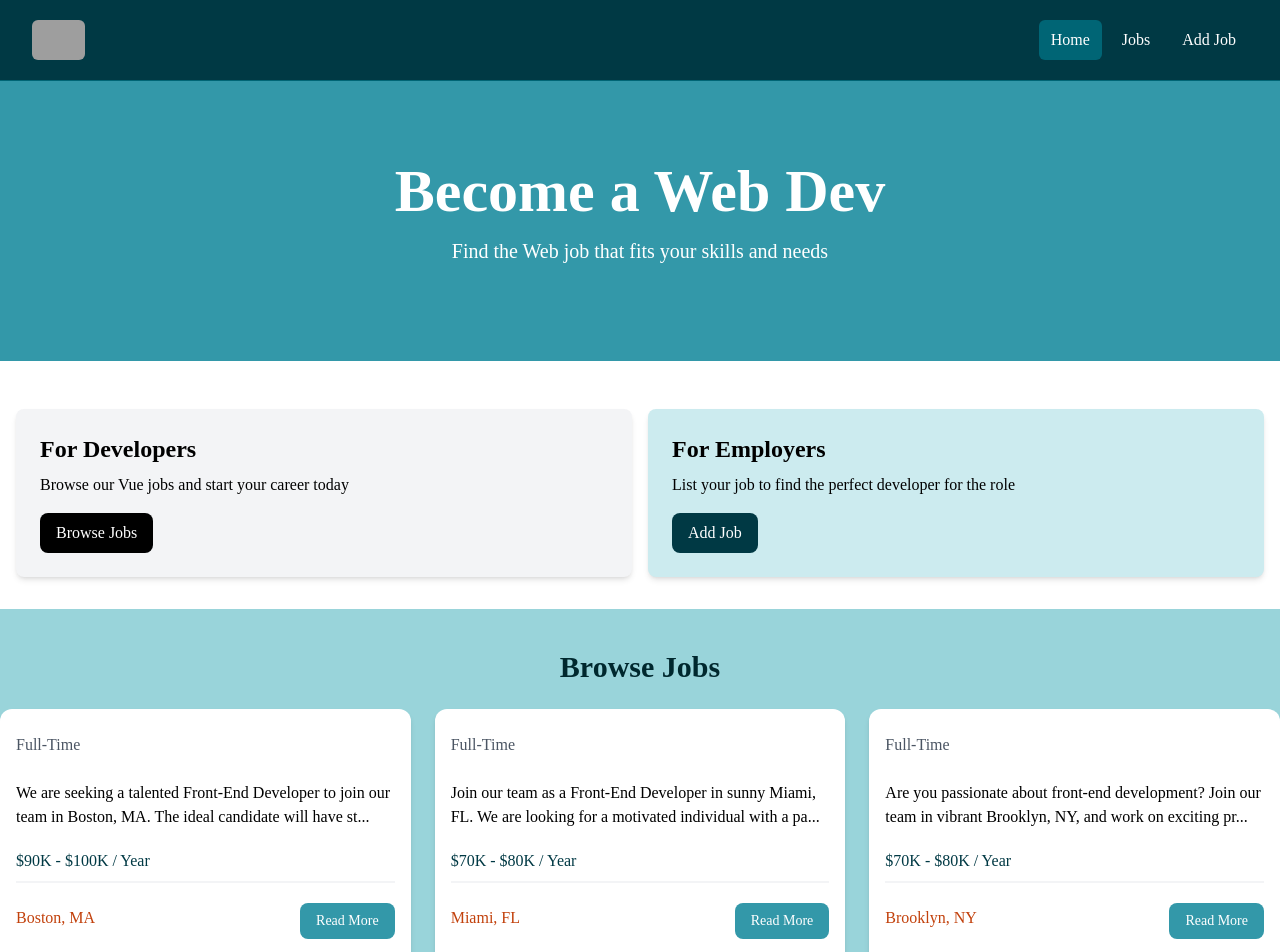
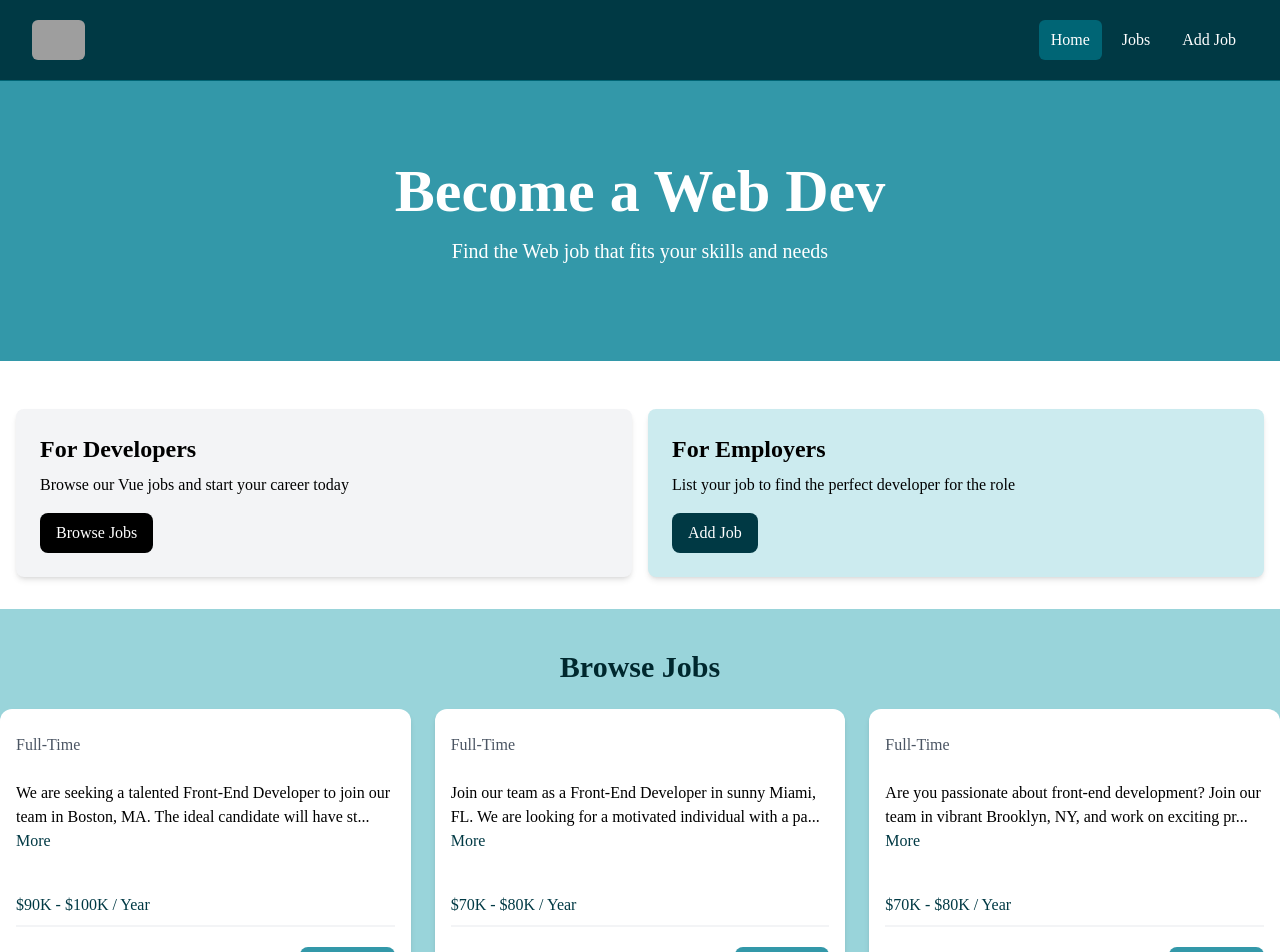
Before and after one commit to Lu-Smith/vue_api_jobs, a Vue app: page / in a window 1280 px wide. Shown: the top 952 px of the page. Built offline with nearby package versions, Linux system fonts and the light colour scheme; grey boxes are pictures that could not be loaded.

Commit message:
Added a toggle button to JobListing.vue

```diff
--- a/src/components/JobListing.vue
+++ b/src/components/JobListing.vue
@@ -7,7 +7,14 @@
       </div>
 
       <div class="mb-5">
-        {{ truncateDescription }}
+        <div>
+          {{ truncateDescription }}
+        </div>
+        <button
+        @click="toggleFullDescription"
+        class="text-customBlue-800 hover:text-customBlue-900 mb-5">
+          {{ showFullDescription ? 'Less' : 'More' }}
+        </button>
       </div>
 
       <h3 class="text-customBlue-800 mb-2">{{ job.salary}} / Year</h3>
@@ -39,6 +46,10 @@
 
   const showFullDescription = ref(false);
 
+  const toggleFullDescription = () => {
+    showFullDescription.value = !showFullDescription.value;
+  }
+
   const truncateDescription = computed(() => {
     let description = props.job?.description;
     if(!showFullDescription.value) {
```
